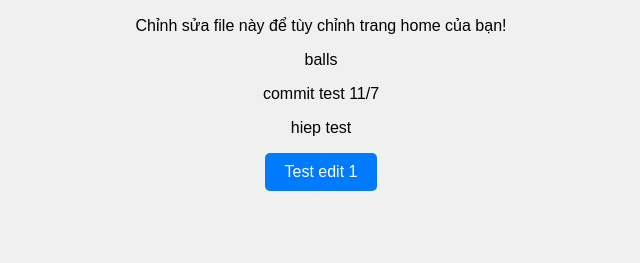
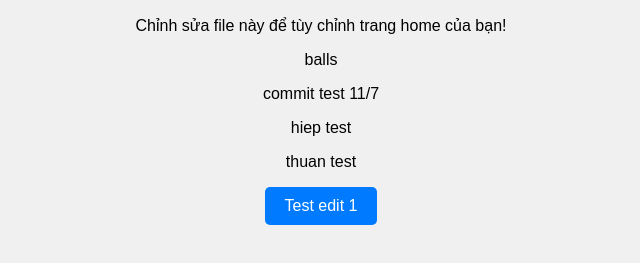
Before and after one commit to Vinhguy/BTL_CauHInhMang, a website: page public/index.html in a window 1280 px wide. Shown: the part 139-402 px from the top of the page, without its empty margins (319-959 px from the left). Drawn offline with Linux system fonts and the light colour scheme.

Commit message:
Update index.html

```diff
--- a/public/index.html
+++ b/public/index.html
@@ -13,6 +13,7 @@
   <p>balls</p>
   <p> commit test 11/7</p>
   <p>hiep test</p>
+  <p>thuan test</p>
   <button onclick="alert('Hello from JavaScript!v5')">Test edit 1</button>
   <script src="script.js"></script>
 </body>
```
